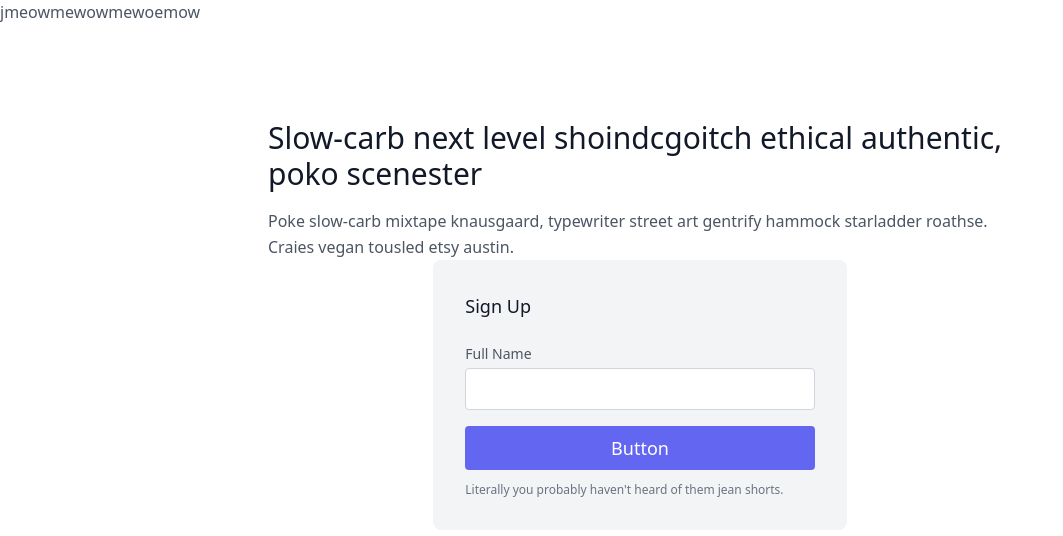
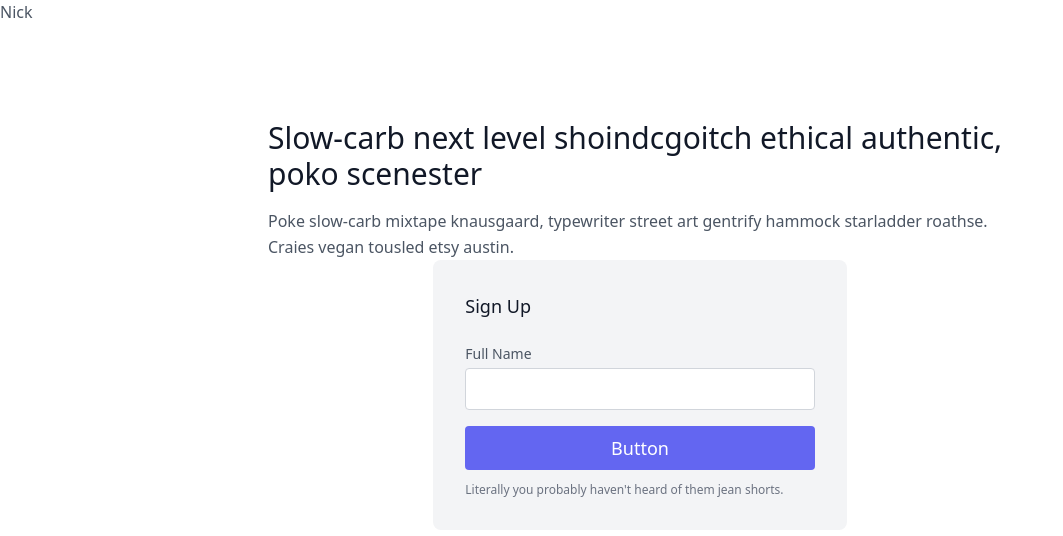
Before and after one commit to NickGofman/Active-Stage, a React (Create React App) app: page / in a window 1280 px wide. Shown: the top 536 px of the page, without its empty margins (0-1063 px from the left). Built offline with nearby package versions, Linux system fonts and the light colour scheme.

Commit message:
Add nick

```diff
--- a/src/App.js
+++ b/src/App.js
@@ -2,7 +2,7 @@
 function App() {
   return (
     <section class="text-gray-600 body-font">
-      <h1>jmeowmewowmewoemow</h1>
+      <h1>Nick</h1>
       <div class="container px-5 py-24 mx-auto flex flex-col items-center">
         <div class="lg:w-3/5 md:w-1/2 md:pr-16 lg:pr-0 pr-0">
           <h1 class="title-font font-medium text-3xl text-gray-900">
```
